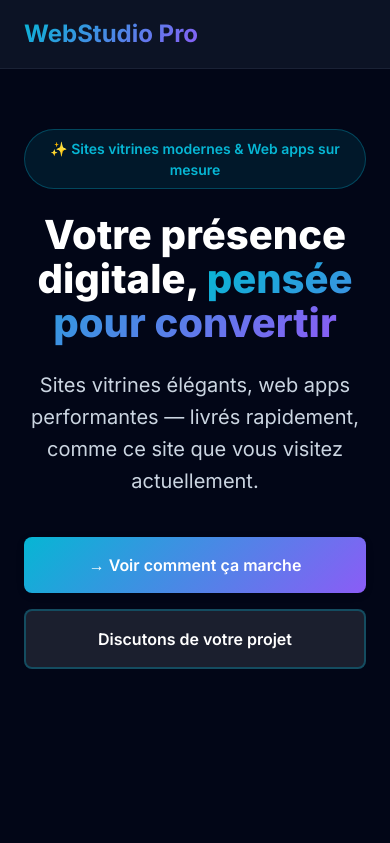
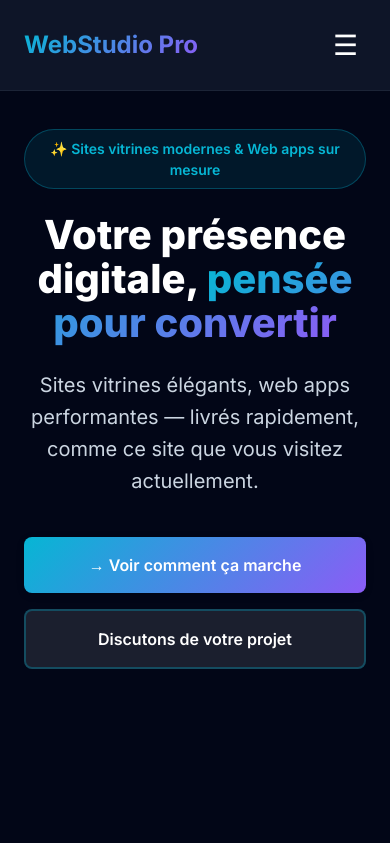
Before and after one commit to OtmaneZ/webstudio-pro, a Next.js app: page / in a window 390 px wide. Shown: the top 843 px of the page. Built offline with nearby package versions, Linux system fonts and the light colour scheme.

Commit message:
feat: Add mobile hamburger menu for responsive navigation

```diff
--- a/src/app/page.tsx
+++ b/src/app/page.tsx
@@ -56,6 +56,7 @@ const themeConfigs = {
 
 export default function Home() {
   const [currentTheme, setCurrentTheme] = useState<Theme>('default')
+  const [mobileMenuOpen, setMobileMenuOpen] = useState(false)
 
   // Appliquer le thème au body
   useEffect(() => {
@@ -76,11 +77,11 @@ export default function Home() {
     if (currentTheme === 'light') {
       document.documentElement.style.setProperty('--ws-border-subtle', 'rgba(148, 163, 184, 0.3)')
       document.documentElement.style.setProperty('--ws-bg-card-hover', 'rgba(226, 232, 240, 0.9)')
-      document.documentElement.style.setProperty('--ws-bg-header', 'rgba(248, 250, 252, 0.95)')
+      document.documentElement.style.setProperty('--ws-bg-header', 'rgba(248, 250, 252, 0.98)')
     } else {
       document.documentElement.style.setProperty('--ws-border-subtle', 'rgba(148, 163, 184, 0.1)')
       document.documentElement.style.setProperty('--ws-bg-card-hover', 'rgba(30, 41, 59, 0.7)')
-      document.documentElement.style.setProperty('--ws-bg-header', 'rgba(15, 23, 42, 0.8)')
+      document.documentElement.style.setProperty('--ws-bg-header', 'rgba(15, 23, 42, 0.95)')
     }
   }, [currentTheme])
 
@@ -92,11 +93,21 @@ export default function Home() {
           <a href="/" className="ws-brand">
             WebStudio Pro
           </a>
-          <nav className="ws-nav-menu">
-            <a href="#value" className="ws-nav-link">Services</a>
-            <a href="#process" className="ws-nav-link">Process</a>
-            <a href="#features" className="ws-nav-link">Fonctionnalités</a>
-            <a href="#contact" className="ws-nav-link">Contact</a>
+
+          {/* Bouton hamburger mobile */}
+          <button
+            className="ws-mobile-menu-toggle"
+            onClick={() => setMobileMenuOpen(!mobileMenuOpen)}
+            aria-label="Toggle menu"
+          >
+            {mobileMenuOpen ? '✕' : '☰'}
+          </button>
+
+          <nav className={`ws-nav-menu ${mobileMenuOpen ? 'ws-nav-open' : ''}`}>
+            <a href="#value" className="ws-nav-link" onClick={() => setMobileMenuOpen(false)}>Services</a>
+            <a href="#process" className="ws-nav-link" onClick={() => setMobileMenuOpen(false)}>Process</a>
+            <a href="#features" className="ws-nav-link" onClick={() => setMobileMenuOpen(false)}>Fonctionnalités</a>
+            <a href="#contact" className="ws-nav-link" onClick={() => setMobileMenuOpen(false)}>Contact</a>
             <ThemeSwitcher currentTheme={currentTheme} onThemeChange={setCurrentTheme} />
           </nav>
         </div>
--- a/src/app/webstudio.css
+++ b/src/app/webstudio.css
@@ -70,9 +70,13 @@
   right: 0;
   z-index: 50;
   background: var(--ws-bg-header);
+  -webkit-backdrop-filter: blur(12px);
   backdrop-filter: blur(12px);
   border-bottom: 1px solid var(--ws-border-subtle);
   transition: var(--ws-transition-theme);
+  /* Fix pour Safari iOS */
+  -webkit-transform: translateZ(0);
+  transform: translateZ(0);
 }
 
 .ws-nav-container {
@@ -102,6 +106,18 @@
   display: flex;
   gap: 2rem;
   align-items: center;
+}
+
+/* Bouton hamburger mobile */
+.ws-mobile-menu-toggle {
+  display: none;
+  background: none;
+  border: none;
+  font-size: 1.75rem;
+  color: var(--ws-text-primary);
+  cursor: pointer;
+  padding: 0.5rem;
+  z-index: 100;
 }
 
 .ws-nav-link {
@@ -394,8 +410,33 @@
     font-size: 2rem;
   }
 
+  .ws-mobile-menu-toggle {
+    display: block;
+  }
+
   .ws-nav-menu {
-    display: none;
+    position: fixed;
+    top: 0;
+    right: -100%;
+    width: 280px;
+    height: 100vh;
+    background: var(--ws-bg-dark);
+    flex-direction: column;
+    gap: 0;
+    padding: 5rem 2rem 2rem;
+    transition: right 0.3s ease;
+    box-shadow: -4px 0 20px rgba(0, 0, 0, 0.3);
+    z-index: 99;
+  }
+
+  .ws-nav-menu.ws-nav-open {
+    right: 0;
+  }
+
+  .ws-nav-link {
+    padding: 1rem 0;
+    border-bottom: 1px solid var(--ws-border-subtle);
+    width: 100%;
   }
 
   .ws-grid-2,
```
